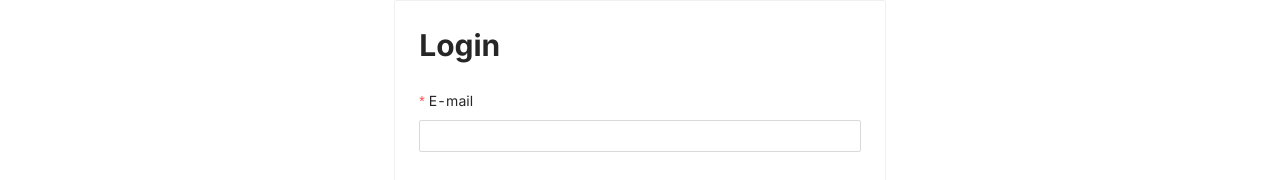
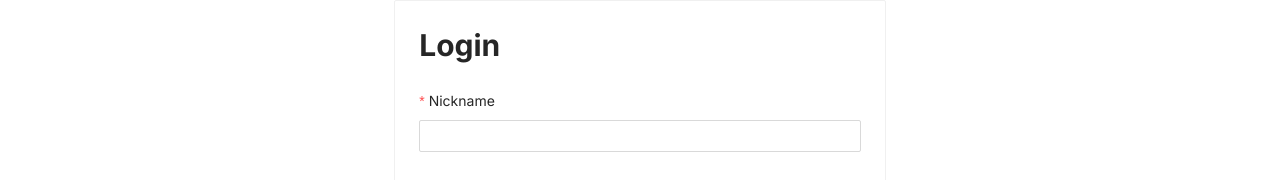
Before and after one commit to pawelmiklas/three-dots-ecommerce, a Next.js app: page /login in a window 1280 px wide. Shown: the part 256-436 px from the top of the page. Built offline with nearby package versions, Linux system fonts and the light colour scheme.

Commit message:
Handle login

```diff
--- a/misc/login/LoginPage.tsx
+++ b/misc/login/LoginPage.tsx
@@ -1,4 +1,5 @@
-import { Card, Col, Row, Typography, Form, Input, Button } from 'antd';
+import { Card, Col, Row, Typography, Form, Input, Button, message } from 'antd';
+import axios from 'axios';
 import Link from 'next/link';
 import { useRouter } from 'next/router';
 import React from 'react';
@@ -6,29 +7,27 @@ import React from 'react';
 const { Title } = Typography;
 
 const formItemLayout = {
-  labelCol: {
-    xs: { span: 24 },
-  },
-  wrapperCol: {
-    xs: { span: 24 },
-  },
+  labelCol: { xs: { span: 24 } },
+  wrapperCol: { xs: { span: 24 } },
 };
 
-const tailFormItemLayout = {
-  wrapperCol: {
-    xs: {
-      span: 24,
-    },
-  },
-};
+const tailFormItemLayout = { wrapperCol: { xs: { span: 24 } } };
 
 const LoginPage = () => {
   const router = useRouter();
   const [form] = Form.useForm();
 
-  const onFinish = (values: any) => {
-    form.resetFields();
-    router.push('/dashboard/products');
+  const onFinish = async (values: any) => {
+    try {
+      await axios.post('api/public/auth/login', {
+        username: values.nickname,
+        password: values.password,
+      });
+      form.resetFields();
+      router.push('/dashboard/products');
+    } catch (error) {
+      message.error('Something went wrong!');
+    }
   };
 
   return (
@@ -42,24 +41,17 @@ const LoginPage = () => {
             {...formItemLayout}
             form={form}
             name="register"
-            initialValues={{
-              prefix: '48',
-            }}
             layout="vertical"
             onFinish={onFinish}
             validateTrigger="onBlur"
           >
             <Form.Item
-              name="email"
-              label="E-mail"
+              name="nickname"
+              label="Nickname"
               rules={[
                 {
-                  type: 'email',
-                  message: 'The input is not valid E-mail!',
-                },
-                {
                   required: true,
-                  message: 'Please input your E-mail!',
+                  message: 'Please input your nickname!',
                 },
               ]}
             >
--- a/misc/registration/RegistrationPage.tsx
+++ b/misc/registration/RegistrationPage.tsx
@@ -46,8 +46,8 @@ const RegistrationPage = () => {
       message.success('Registration went successfully!');
       form.resetFields();
       router.push('/login');
-    } catch {
-      message.error('Something went wrong!');
+    } catch (error: any) {
+      message.error(error?.response?.data?.[0]?.message || 'Something went wrong!');
     }
   };
 
```
